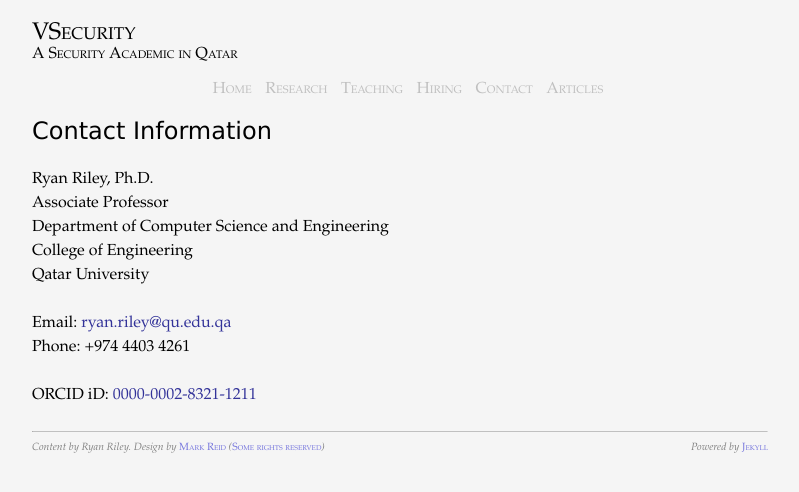
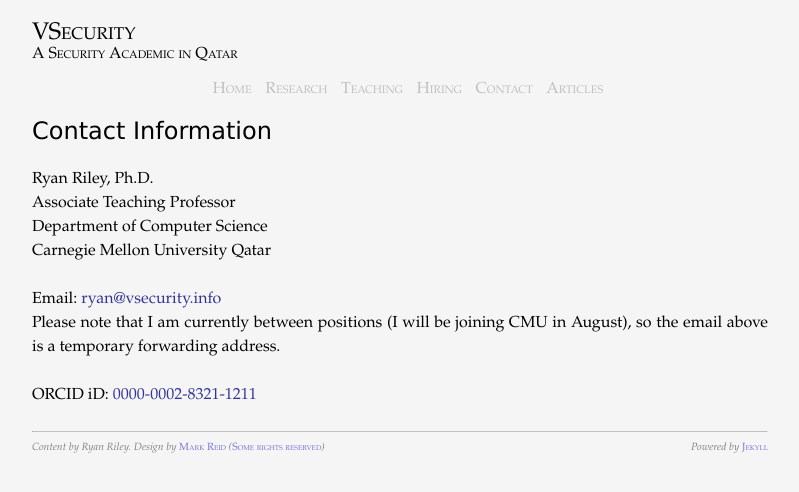
Before and after one commit to rriley/website, a Jekyll site: the page built from contact/index.md, in a window 1280 px wide. Shown: the top 492 px of the page, without its empty margins (240-1039 px from the left). Built offline with Jekyll 4.4.1, drawn with Linux system fonts in a browser that asks for light colours.

Commit message:
Update the page to reflect my new position at CMUQ

```diff
--- a/contact/index.md
+++ b/contact/index.md
@@ -6,12 +6,12 @@
 # Contact Information
 
 Ryan Riley, Ph.D.
-Associate Professor
-Department of Computer Science and Engineering
-College of Engineering
-Qatar University
+Associate Teaching Professor
+Department of Computer Science
+Carnegie Mellon University Qatar
 
-Email: [ryan.riley@qu.edu.qa](mailto:ryan.riley@qu.edu.qa)
-Phone: +974 4403 4261
+Email: [ryan@vsecurity.info](mailto:ryan@vsecurity.info)
+Please note that I am currently between positions (I will be joining CMU in August), so the email above
+is a temporary forwarding address.
 
 ORCID iD: [0000-0002-8321-1211](http://orcid.org/0000-0002-8321-1211)
```
Also changed, not shown: hiring/index.md (+1 -2 lines), index.md (+6 -4 lines), research/index.md (+4 -7 lines), teaching/index.md (+2 -8 lines).
